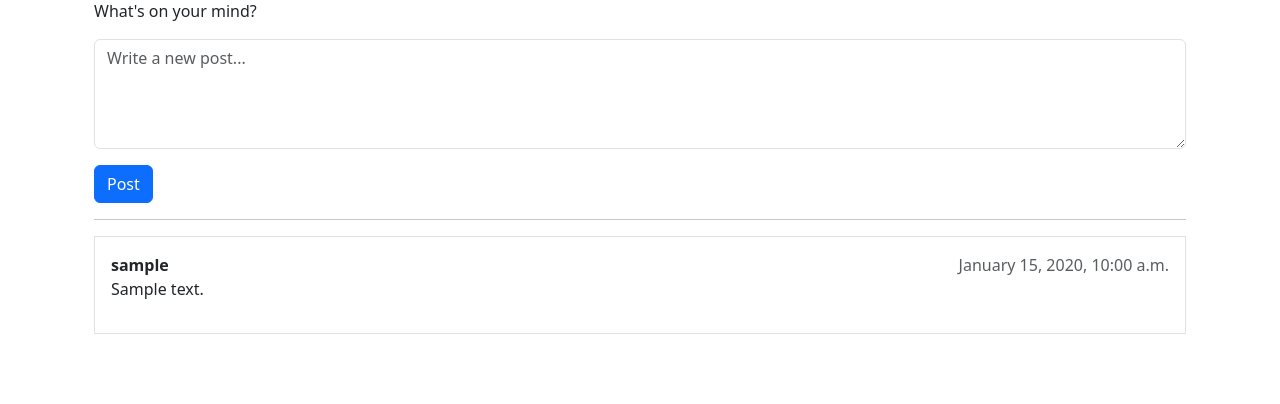
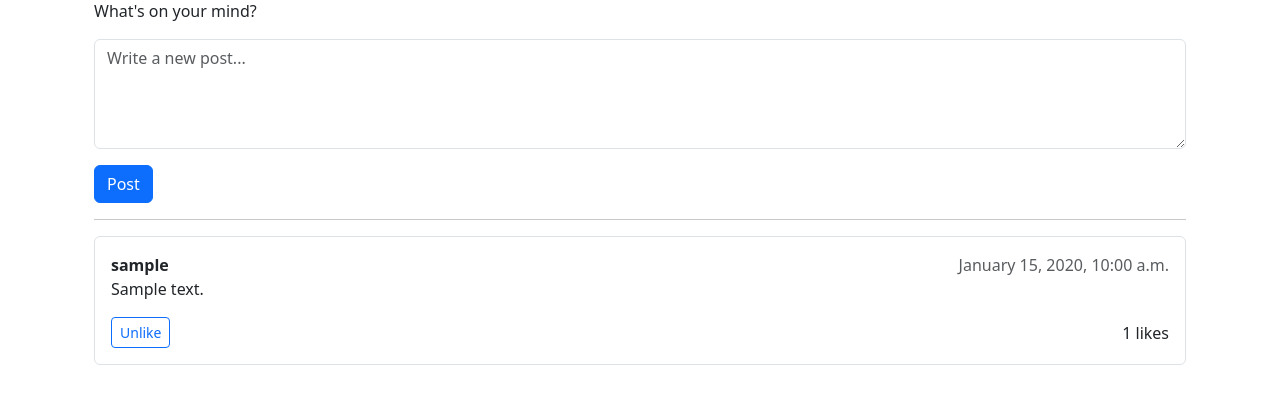
Before and after one commit to aegis945/twitter-like-network, a Django app: page / in a window 1280 px wide. Shown: the part 127-531 px from the top of the page. Run offline with Django 3.2, Linux system fonts and the light colour scheme; a user stored in the database is signed in; tables that the repository leaves empty hold one stand-in row (values such as "Sample post").

Commit message:
implement like and unlike logic

```diff
--- /dev/null
+++ b/network/static/network/network.js
@@ -0,0 +1,50 @@
+document.addEventListener('DOMContentLoaded', () => {
+    document.querySelectorAll('.like-btn').forEach(button => {
+        button.addEventListener('click', () => {
+            const postId = button.dataset.postId;
+            const csrftoken = getCookie('csrftoken');
+
+            fetch(`/toggle_like/${postId}/`, {
+                method: 'POST',
+                headers: {
+                    'Content-Type': 'application/json',
+                    'X-CSRFToken': csrftoken
+                },
+            })
+            .then(response => {
+                if (!response.ok) {
+                    throw new Error('Network response was not ok');
+                }
+                return response.json();
+            })
+            .then(data => {
+                if (data.success) {
+                    button.textContent = data.liked ? 'Unlike' : 'Like';
+                    const likeCountSpan = button.nextElementSibling;
+                    likeCountSpan.textContent = `${data.like_count} likes`;
+                } else {
+                    alert('Error: ' + (data.message || 'Something went wrong.'));
+                }
+            })
+            .catch(error => {
+                console.error('Error during fetch:', error);
+                alert('An error occurred while processing your request.');
+            });
+        });
+    });
+});
+
+function getCookie(name) {
+    let cookieValue = null;
+    if (document.cookie && document.cookie !== '') {
+        const cookies = document.cookie.split(';');
+        for (let i = 0; i < cookies.length; i++) {
+            const cookie = cookies[i].trim();
+            if (cookie.substring(0, name.length + 1) === (name + '=')) {
+                cookieValue = decodeURIComponent(cookie.substring(name.length + 1));
+                break;
+            }
+        }
+    }
+    return cookieValue;
+}
--- a/network/templates/network/index.html
+++ b/network/templates/network/index.html
@@ -1,11 +1,12 @@
 {% extends "network/layout.html" %}
+{% load static %}
 
 {% block body %}
     <div class="container mt-4">
         <h2>New post</h2>
         <form action="{% url 'network:new_post' %}" method="post">
             {% csrf_token %}
-            <div class"form-group">
+            <div class="form-group">
                 {{ form.as_p }}
             </div>
             <button type="submit" class="btn btn-primary">Post</button>
@@ -14,15 +15,32 @@
         <hr>
 
         {% for post in posts %}
-            <div class="post mb-3 p-3 border rounder">
+            <div class="post mb-3 p-3 border rounded">
                 <div class="d-flex justify-content-between">
                     <span><strong>{{  post.user.username }}</strong></span>
                     <span class="text-muted">{{ post.created_at|date:"F j, Y, g:i a"}}</span>
                 </div>
                 <p>{{ post.content }}</p>
+                <div class="d-flex justify-content-between align-items-center">
+                    {% if user.is_authenticated %}
+                        <button class="btn btn-sm btn-outline-primary like-btn" data-post-id="{{ post.id }}">
+                            {% if user in post.likes.all %}
+                                Unlike
+                            {% else %}
+                                Like
+                            {% endif %}
+                        </button>
+                        <span class="like-count">{{ post.like_count }} likes</span>
+                    {% else %}
+                        <span class="text-muted">Log in to like posts</span>
+                    {% endif %}
+                </div>
             </div>
             {% empty %}
                 <p>No posts yet.</p>
         {% endfor %}
     </div>
+    {% block script %}
+        <script src="{% static 'network/network.js' %}"></script>
+    {% endblock %}
 {% endblock %}
--- a/network/urls.py
+++ b/network/urls.py
@@ -11,4 +11,5 @@ urlpatterns = [
     path("logout", views.logout_view, name="logout"),
     path("register", views.register, name="register"),
     path("new_post", views.new_post, name="new_post"),
+    path("toggle_like/<int:post_id>/", views.toggle_like, name="toggle_like"),
 ]
--- a/network/views.py
+++ b/network/views.py
@@ -2,9 +2,10 @@ from django.contrib.auth import authenticate, login, logout
 from django.contrib.auth.decorators import login_required
 from django.db import IntegrityError
 from .forms import NewPostForm
-from django.http import HttpResponse, HttpResponseRedirect
-from django.shortcuts import render, redirect
+from django.http import JsonResponse
+from django.shortcuts import render, redirect, get_object_or_404
 from django.urls import reverse
+from django.views.decorators.csrf import csrf_protect
 
 from .models import User, Post, Follow, Comment
 
@@ -84,3 +85,23 @@ def new_post(request):
         "form": form,
         "posts": Post.objects.all()
     })
+
+@csrf_protect
+def toggle_like(request, post_id):
+    if not request.user.is_authenticated:
+        return JsonResponse({'success': False, 'message': 'User not authenticated'}, status=400)
+
+    post = get_object_or_404(Post, id=post_id)
+
+    if request.user in post.likes.all():
+        post.likes.remove(request.user)
+        liked = False
+    else:
+        post.likes.add(request.user)
+        liked = True
+
+    return JsonResponse({
+        'success': True,
+        'liked': liked,
+        'like_count': post.like_count
+    })
```
